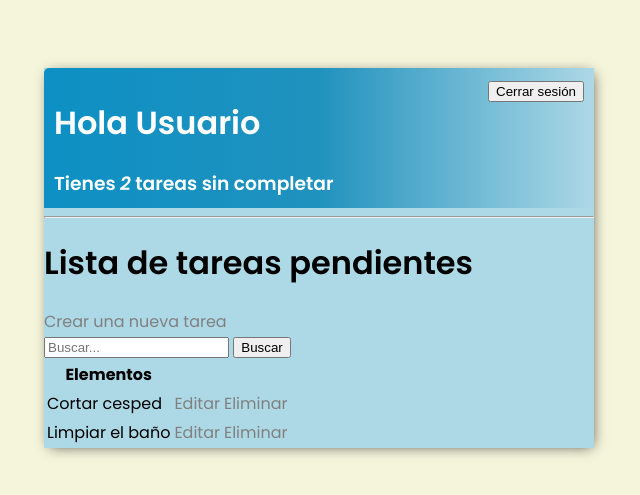
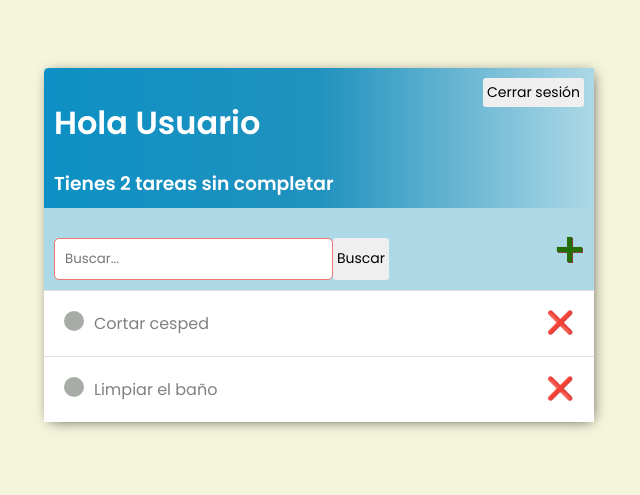
Before and after one commit to Ander0907/CursoPythonDjango, a Django app: page / in a window 1280 px wide. Shown: the top 495 px of the page, without its empty margins (321-961 px from the left). Run offline with Django 5.2, Linux system fonts and the light colour scheme; a user stored in the database is signed in; data comes from the database, SQL or seed files in the repository; both versions use the stored data as it was after the commit.

Commit message:
Mejora la interfaz de usuario de la lista de tareas

```diff
--- a/project/base/templates/base/work_items_list.html
+++ b/project/base/templates/base/work_items_list.html
@@ -4,7 +4,7 @@
 <div class="top-space">
     <div>
         <h1>Hola {{request.user|title}}</h1>
-        <h3 style="margin: 0;">Tienes <i>{{count}}</i> tarea{{count|pluralize}} sin completar</h3>
+        <h3 style="margin: 0;">Tienes {{count}} tarea{{count|pluralize}} sin completar</h3>
     </div>
     {% if request.user.is_authenticated %}
     <form action="{% url 'logout' %}" method="post" style="display: inline;">
@@ -16,35 +16,35 @@
     {% endif %}
 </div>
 
+<div id="create-search-work-item-area">
+    <form action="" method="get" style="margin-top: 20px; display: flex;">
+        <input type="text" name="search" placeholder="Buscar..." value="{{ request.GET.search }}">
+        <button type="submit">Buscar</button>
+    </form>
+    <a id="link-add" href="{% url 'create-work-item' %}">&#x1F7A5;</a>
+</div>
 
-<hr>
-
-<h1> Lista de tareas pendientes </h1>
-<a href="{% url 'create-work-item' %}">Crear una nueva tarea</a>
-
-<form action="" method="get">
-    <input type="text" name="search" placeholder="Buscar..." value="{{ request.GET.search }}">
-    <button type="submit">Buscar</button>
-</form>
-
-<table>
-    <tr>
-        <th>Elementos</th>
-        <th></th>
-        <th></th>
-    </tr>
-
+<div class="work-items-area">
     {% for work_item in work_items %}
-    <tr>
-        <td>{{ work_item.title }}</td>
-        <td><a href="{% url 'update-work-item' work_item.id %}">Editar</a></td>
-        <td><a href="{% url 'delete-work-item' work_item.id %}">Eliminar</a></td>
-    </tr>
+    <div class="work-item">
+        {% if work_item.completed %}
+        <div class="work-item-title">
+            <div class="work-item-icon"></div>
+            <i><s><a href="{% url 'update-work-item' work_item.id %}">{{work_item}}</a></s></i>
+        </div>
+        <a class="link-delete" href="{% url 'delete-work-item' work_item.id %}">&#x274C;</a>
+        {% else %}
+        <div class="work-item-title">
+            <div class="work-item-icon-uncompleted"></div>
+                <a href="{% url 'update-work-item' work_item.id %}">{{work_item}}</a>
+            </div>
+        <a class="link-delete" href="{% url 'delete-work-item' work_item.id %}">&#x274C;</a>
+        {%endif%}
+    </div>
 
     {% empty %}
     <h3>No hay elementos en esta lista</h3>
     {% endfor %}
-
-</table>
+</div>
 
 {% endblock content %}
--- a/project/base/templates/index.html
+++ b/project/base/templates/index.html
@@ -4,8 +4,8 @@
     <meta charset="UTF-8">
     <meta name="viewport" content="width=device-width, initial-scale=1.0">
     <link rel="preconnect" href="https://fonts.googleapis.com">
-<link rel="preconnect" href="https://fonts.gstatic.com" crossorigin>
-<link href="https://fonts.googleapis.com/css2?family=Poppins:ital,wght@0,100;0,200;0,300;0,400;0,500;0,600;0,700;0,800;0,900;1,100;1,200;1,300;1,400;1,500;1,600;1,700;1,800;1,900&display=swap" rel="stylesheet">
+    <link rel="preconnect" href="https://fonts.gstatic.com" crossorigin>
+    <link href="https://fonts.googleapis.com/css2?family=Poppins:ital,wght@0,100;0,200;0,300;0,400;0,500;0,600;0,700;0,800;0,900;1,100;1,200;1,300;1,400;1,500;1,600;1,700;1,800;1,900&display=swap" rel="stylesheet">
     <title>Lista de tareas</title>
     <style>
         body {
@@ -42,6 +42,80 @@
         .top-space a {
             color: white;
         }
+
+        button{
+            border-radius: 3px;
+            padding: 4px;
+            font-family: "Poppins", serif;
+            border: none;
+            cursor: pointer;
+            font-size: 14px;
+        }
+
+        input[type=text],
+        input[type=password],
+        textarea {
+            border: 1px solid #EB796F;
+            padding: 10px;
+            border-radius: 5px;
+            cursor: pointer;
+            text-decoration: none;
+            font-family: "Poppins", serif;
+        }
+
+        label {
+            padding-top: 10px !important;
+            display: block;
+        }
+
+        .work-item {
+            display: flex;
+            align-items: center;
+            justify-content: space-between;
+            padding: 20px;
+            background-color: white;
+            border-top: 1px solid rgb(225, 225, 225);
+        }
+
+        .work-item-title {
+            display: flex;
+        }
+
+        .work-item-title a {
+            margin-left: 10px;
+        }
+
+        .work-item-icon {
+            height: 20px;
+            width: 20px;
+            border-radius: 50px;
+            background-color: rgb(1, 112, 47);
+        }
+
+        .work-item-icon-uncompleted {
+            height: 20px;
+            width: 20px;
+            border-radius: 50px;
+            background-color: rgb(168, 172, 167);
+        }
+
+        .link-delete {
+            font-size: 22px;
+            line-height: 0;
+        }
+
+        #create-search-work-item-area {
+            display: flex;
+            justify-content: space-between;
+            padding: 10px;
+            align-items: center;
+        }
+
+        #link-add {
+            font-size: 38px;
+            color: #246e06;
+            text-shadow: 1px 1px #81413B;
+        }
     </style>
 <body>
     <div class="container">
```
Also changed, not shown: project/db.sqlite3.
